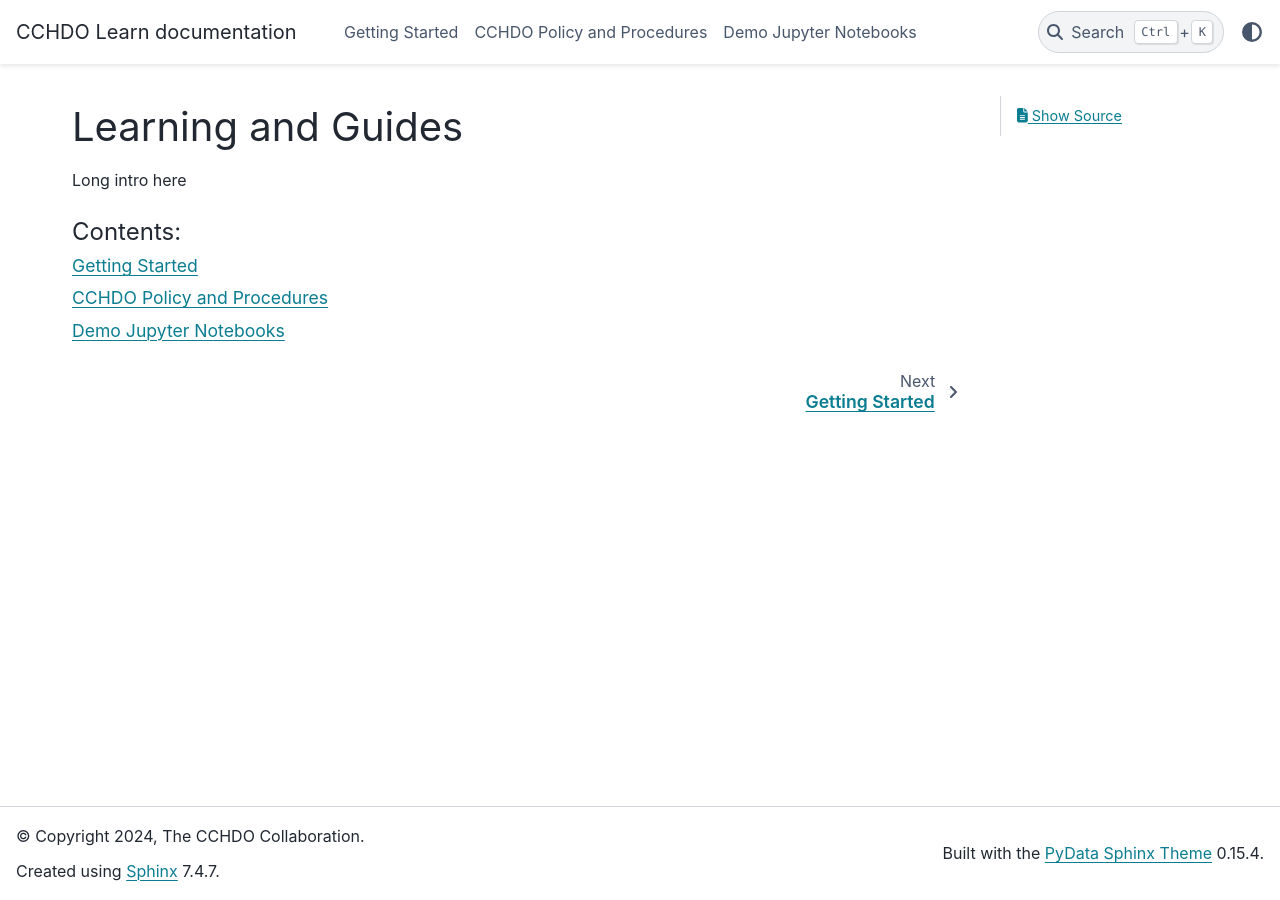
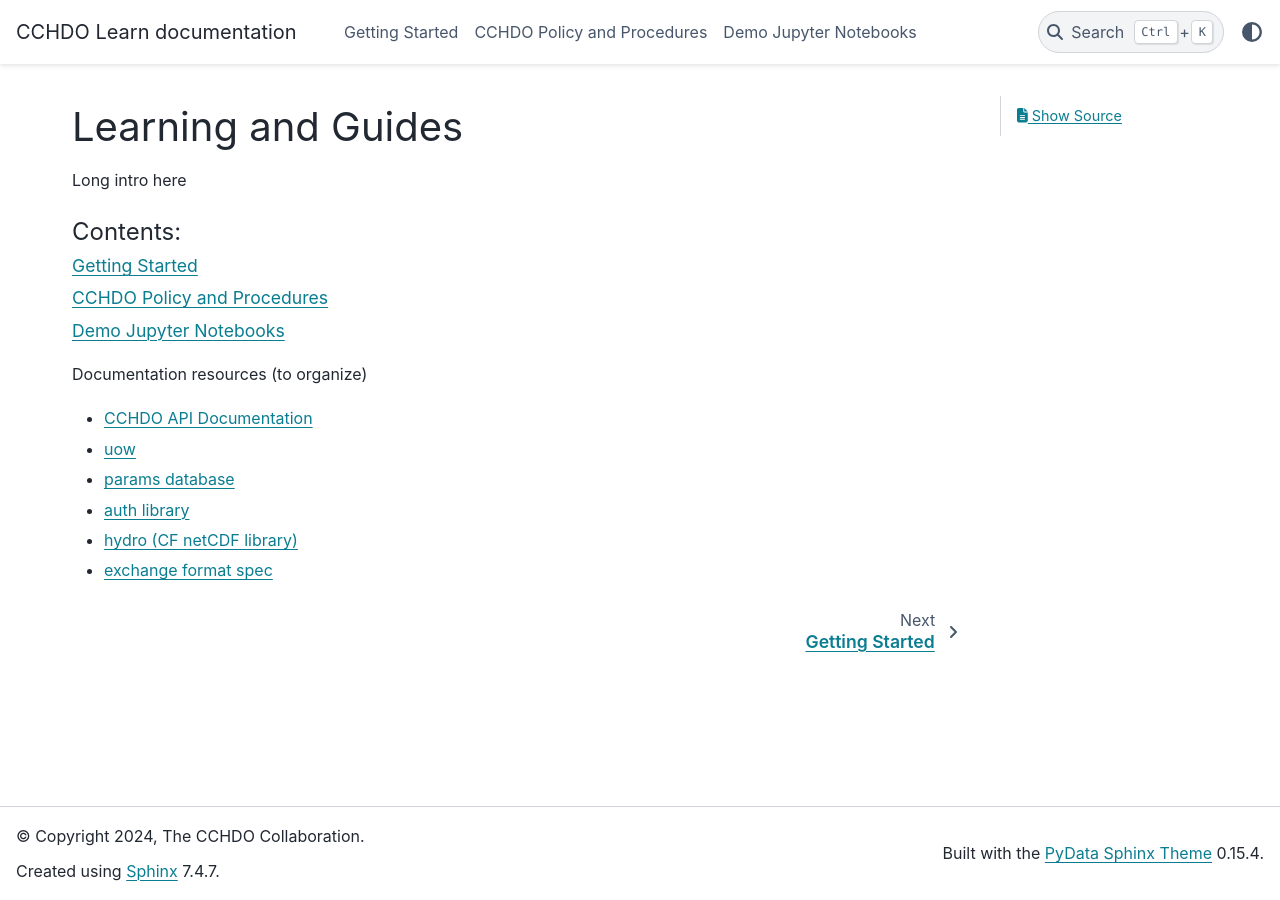
Before and after one commit to cchdo/cchdo-learning-and-guides, a Sphinx documentation site: the page built from docs/index.md, in a window 1280 px wide. Built offline with Sphinx 7.4.7 and the PyData theme 0.15.4, drawn with Linux system fonts in a browser that asks for light colours.

Commit message:
add doc resouces to organize to index.md

````diff
--- a/docs/index.md
+++ b/docs/index.md
@@ -11,3 +11,12 @@
 policy
 demos
 ```
+
+Documentation resources (to organize)
+
+* [CCHDO API Documentation](https://cchdo.ucsd.edu/api/v1/docs/)
+* [uow](https://cchdo.github.io/hdo-uow/)
+* [params database](https://cchdo.github.io/params/)
+* [auth library](https://cchdo.github.io/auth/)
+* [hydro (CF netCDF library)](https://hydro.readthedocs.io/en/latest/)
+* [exchange format spec](https://exchange-format.readthedocs.io/en/latest/index.html)
````
